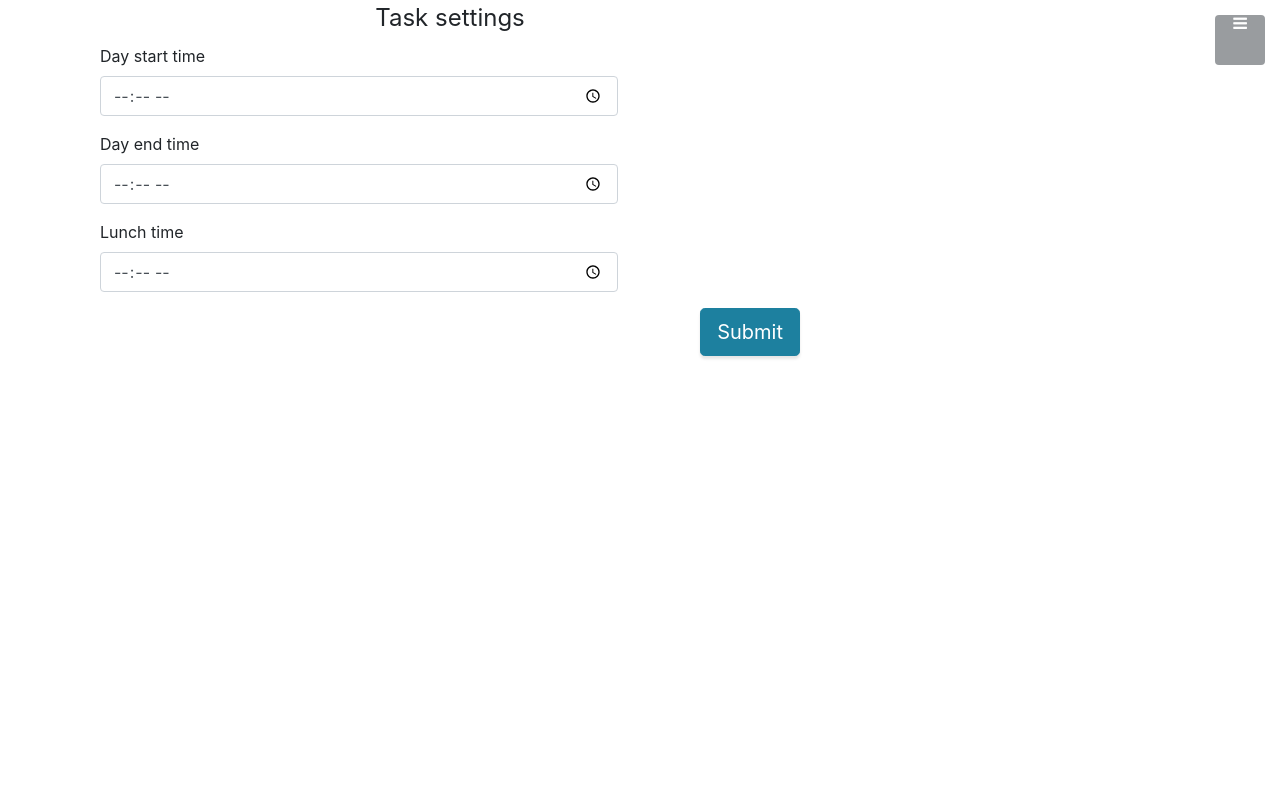
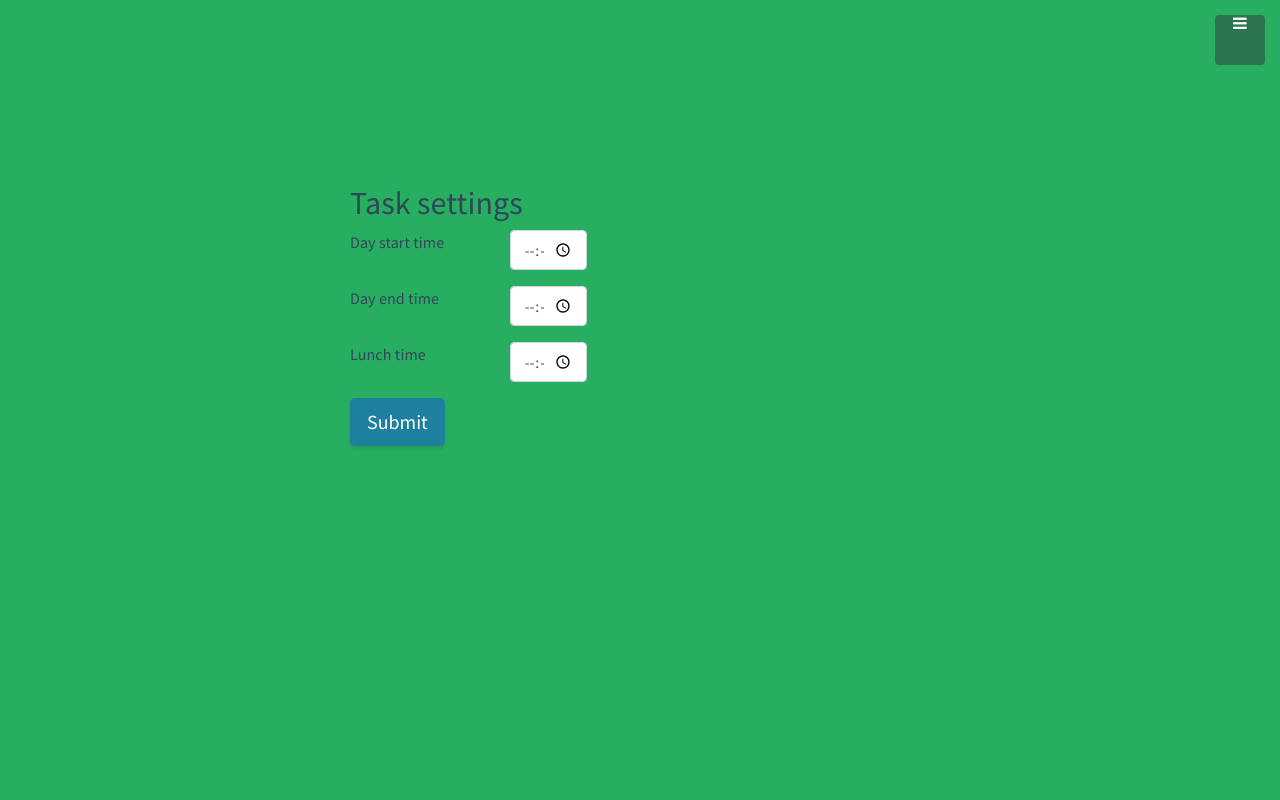
Before and after one commit to ancyp/cortana4work, a Flask app: template templates/taskssettings.html in a window 1280 px wide. Run offline with Flask 2, Linux system fonts and the light colour scheme; the template is opened without the code that fills it, so the values that code supplies are empty; some libraries are stand-ins or nearby versions.

Commit message:
task settings screen

```diff
--- a/run.py
+++ b/run.py
@@ -45,6 +45,9 @@ def forward():
     task_executor = resolve_intent(intent)
     return task_executor(intent)
 
+@app.route('/taskssettings', methods=['GET'])
+def task_settings():
+    return render_template('taskssettings.html')
 
 if __name__ == '__main__':
     context = ('a.cert', 'a.key')
--- a/static/stylesheets/hr.css
+++ b/static/stylesheets/hr.css
@@ -5,9 +5,12 @@
 .dynamicTile .col-sm-4.col-xs-8{
     padding:5px;
 }
-
+.hr {
+    height: 125px;
+}
 #tile1{
     background: white;
+    margin-top: 30px;
 }
 
 #tile2{
@@ -32,6 +35,7 @@
 
 #tile7{
     background: white;
+    margin-top: 30px;
 }
 
 #tile8{
--- a/static/stylesheets/taskssettings.css
+++ b/static/stylesheets/taskssettings.css
@@ -0,0 +1,17 @@
+#page-top {
+    /* display: flex; */
+    padding-top: 5%;
+    align-items: center;
+    justify-content: center;
+    min-height: 100vh;
+    max-width: 800px;
+    max-height: 480px;
+    background: #27ae60;
+    font-family: "proxima-nova", "Source Sans Pro", sans-serif;
+    font-size: 1em;
+    letter-spacing: 0.1px;
+    color: #32465a;
+    text-rendering: optimizeLegibility;
+    text-shadow: 1px 1px 1px rgba(0, 0, 0, 0.004);
+    -webkit-font-smoothing: antialiased;
+}
--- a/templates/index.html
+++ b/templates/index.html
@@ -48,8 +48,6 @@
       $("#modalButton").click(function () {
         $('#squarespaceModal').appendTo("body").modal('show');
       });
-
-
 
       var date = new Date();
       var d = date.getDate();
@@ -272,7 +270,7 @@
   <nav id="sidebar-wrapper">
     <ul class="sidebar-nav">
       <li class="sidebar-brand">
-        <a class="js-scroll-trigger" href="index.html">Home</a>
+        <a class="js-scroll-trigger" href="/">Home</a>
       </li>
       <li class="sidebar-nav-item">
         <a class="js-scroll-trigger" href="#Messages">Messages</a>
@@ -281,7 +279,7 @@
         <a class="js-scroll-trigger" href="#Corporate">Corporate</a>
       </li>
       <li class="sidebar-nav-item">
-        <a class="js-scroll-trigger" href="taskssettings.html">Tasks</a>
+        <a class="js-scroll-trigger" href="taskssettings">Tasks</a>
       </li>
       <li class="sidebar-nav-item">
         <a class="js-scroll-trigger" href="#HR">HR</a>
--- a/templates/taskssettings.html
+++ b/templates/taskssettings.html
@@ -1,20 +1,19 @@
-
 <head>
   <script src="https://code.jquery.com/jquery-1.11.1.min.js"></script>
 
-    <link href="css/taskssettings.css" rel="stylesheet">
-    <script src="vendor/jquery-easing/jquery.easing.min.js"></script>
-    <link href="css/stylish-portfolio.min.css" rel="stylesheet">
+  <link href="../static/stylesheets/taskssettings.css" rel="stylesheet">
+  <script src="../static/vendor/jquery-easing/jquery.easing.min.js"></script>
+  <link href="../static/stylesheets/stylish-portfolio.min.css" rel="stylesheet">
 
 
   <!-- Bootstrap Core CSS -->
-  <link href="vendor/bootstrap/css/bootstrap.min.css" rel="stylesheet">
+  <link href="../static/vendor/bootstrap/css/bootstrap.min.css" rel="stylesheet">
 
   <!-- Custom Fonts -->
-  <link href="vendor/font-awesome/css/font-awesome.min.css" rel="stylesheet" type="text/css">
+  <link href="../static/vendor/font-awesome/css/font-awesome.min.css" rel="stylesheet" type="text/css">
   <link href="https://fonts.googleapis.com/css?family=Source+Sans+Pro:300,400,700,300italic,400italic,700italic" rel="stylesheet"
     type="text/css">
-  <link href="vendor/simple-line-icons/css/simple-line-icons.css" rel="stylesheet">
+  <link href="../static/vendor/simple-line-icons/css/simple-line-icons.css" rel="stylesheet">
 
   <link href="https://fonts.googleapis.com/css?family=Roboto:100,100i,300,300i,400,400i,500,500i,700,700i,900,900i" rel="stylesheet">
 
@@ -23,6 +22,7 @@
 
 
 </head>
+
 <body id="page-top">
 
   <!-- Navigation -->
@@ -32,7 +32,7 @@
   <nav id="sidebar-wrapper">
     <ul class="sidebar-nav">
       <li class="sidebar-brand">
-            <a class="js-scroll-trigger" href="index.html">Home</a>
+        <a class="js-scroll-trigger" href="/">Home</a>
       </li>
       <li class="sidebar-nav-item">
         <a class="js-scroll-trigger" href="#Messages">Messages</a>
@@ -41,7 +41,7 @@
         <a class="js-scroll-trigger" href="#Corporate">Corporate</a>
       </li>
       <li class="sidebar-nav-item">
-            <a class="js-scroll-trigger" href="taskssettings.html">Tasks</a>
+        <a class="js-scroll-trigger" href="taskssettings">Tasks</a>
       </li>
       <li class="sidebar-nav-item">
         <a class="js-scroll-trigger" href="#HR">HR</a>
@@ -53,41 +53,41 @@
   </nav>
 
 
-        <div class="container">
+  <div class="container col-md-12 col-md-offset-4">
     <div class="row">
-                  <div class="col-md-8 col-md-offset-3">
-                    <div class="well well-sm">
+      <div class="col-md-12" style="margin-left: 40%;
+      margin-top: 15%;">
+        <div class="well well-sm col-md-10 col-md-offset-8">
           <form class="form-horizontal" action="" method="post">
             <fieldset>
-                        <legend class="text-center">Task settings</legend>
+              <h2>Task settings</h2>
 
               <!-- Start Day Time input-->
-                        <div class="form-group">
-                          <label class="col-md-3 control-label" >Day start time</label>
-                          <div class="col-md-9">
+              <div class="row form-group">
+                <label class="col-md-3 control-label">Day start time</label>
+                <div class="col-md-2">
                   <input id="startDay" type="time" class="form-control">
                 </div>
               </div>
 
               <!-- End Day time input-->
-                        <div class="form-group">
+              <div class="row form-group">
                 <label class="col-md-3 control-label">Day end time</label>
-                          <div class="col-md-9">
-                            <input id="endDay" type="time"  class="form-control">
+                <div class="col-md-2">
+                  <input id="endDay" type="time" class="form-control">
                 </div>
               </div>
 
               <!-- Lunch time input-->
-                        <div class="form-group">
+              <div class="row form-group">
                 <label class="col-md-3 control-label"> Lunch time </label>
-                          <div class="col-md-9">
-                            <input class="form-control" id="lunch" type="time" ></input>
+                <div class="col-md-2">
+                  <input class="form-control" id="lunch" type="time"></input>
                 </div>
               </div>
-
               <!-- Submit button-->
-                        <div class="form-group">
-                          <div class="col-md-12 text-right">
+              <div class="row form-group">
+                <div class="col-md-12">
                   <button type="submit" class="btn btn-primary btn-lg">Submit</button>
                 </div>
               </div>
@@ -97,6 +97,6 @@
       </div>
     </div>
   </div>
-        <script src="js/stylish-portfolio.min.js"></script>
+  <script src="../static/js/stylish-portfolio.min.js"></script>
 
 </body>
```
Also changed, not shown: templates/hr_embed.html (+8 -7 lines). Lines whose indentation alone changed are shown as unchanged.
